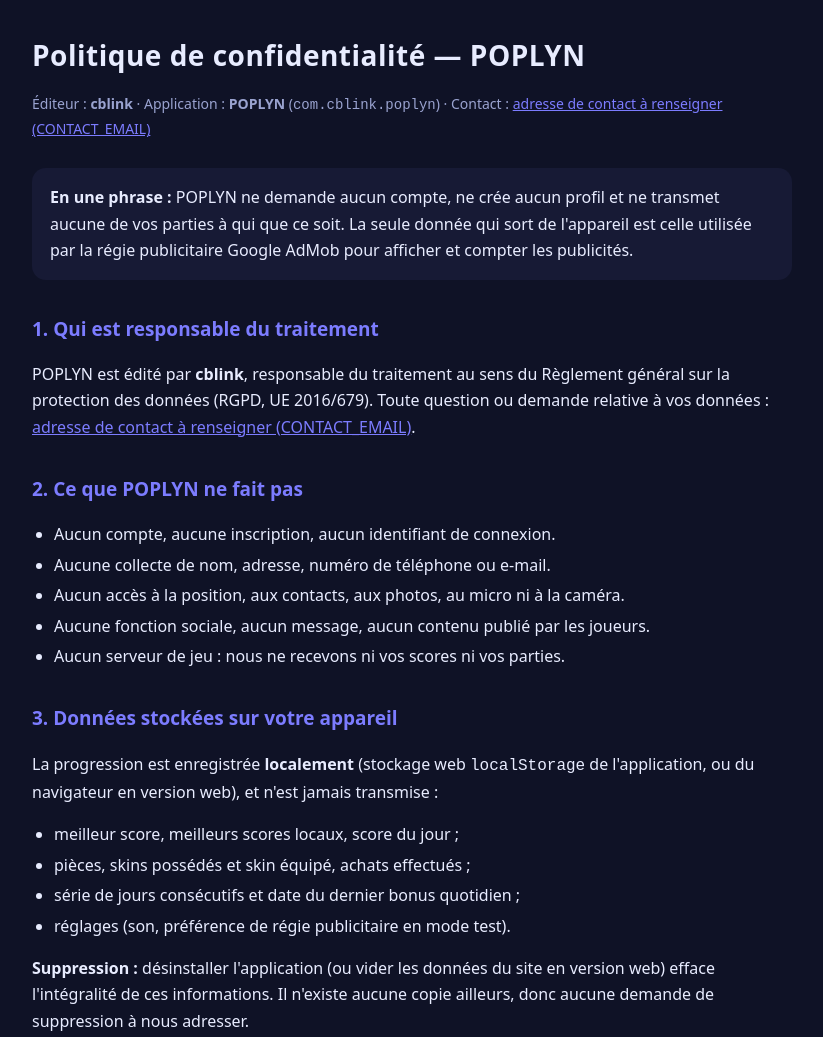
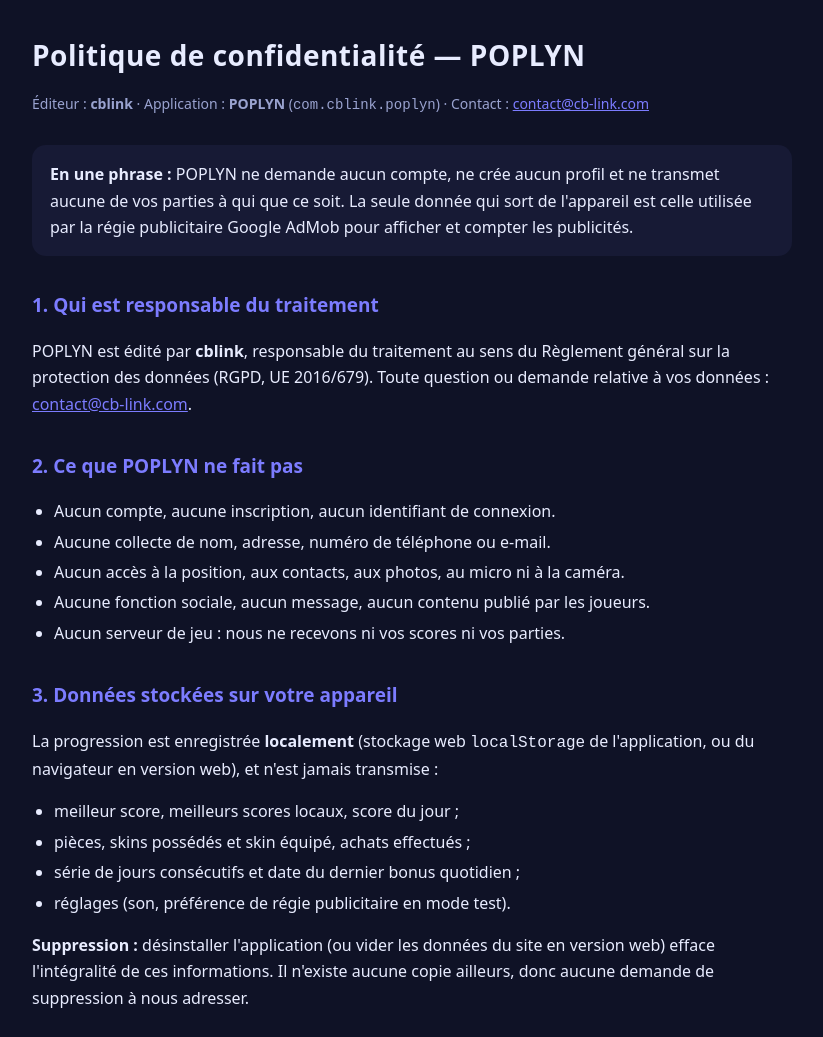
Before and after one commit to chrisx13/poplyn-web, a plain HTML site: page privacy.html in a window 1280 px wide. Shown: the top 1037 px of the page, without its empty margins (228-1051 px from the left). Drawn offline with Linux system fonts and the light colour scheme.

Commit message:
chore: injecte CONTACT_EMAIL (contact@cb-link.com) dans privacy/terms

```diff
--- a/privacy.html
+++ b/privacy.html
@@ -10,7 +10,7 @@
 <!-- Page autonome : aucune ressource externe, aucun script, aucun cookie.
      Elle est publiable telle quelle (Vercel / Netlify / GitHub Pages) et c'est
      cette URL qu'attendent App Store Connect et la Play Console.
-     `adresse de contact à renseigner (CONTACT_EMAIL)` est remplacé au build par tools/build-web.mjs. -->
+     `contact@cb-link.com` est remplacé au build par tools/build-web.mjs. -->
 <style>
   :root { --bg:#0f1226; --card:#171a35; --fg:#e8ecff; --dim:#9aa3d0; --accent:#7c7cff; }
   * { box-sizing: border-box; }
@@ -36,7 +36,7 @@
 
 <h1>Politique de confidentialité — POPLYN</h1>
 <p class="meta">Éditeur : <b>cblink</b> · Application : <b>POPLYN</b>
-(<code>com.cblink.poplyn</code>) · Contact : <a href="mailto:adresse de contact à renseigner (CONTACT_EMAIL)">adresse de contact à renseigner (CONTACT_EMAIL)</a></p>
+(<code>com.cblink.poplyn</code>) · Contact : <a href="mailto:contact@cb-link.com">contact@cb-link.com</a></p>
 
 <div class="card">
   <b>En une phrase :</b> POPLYN ne demande aucun compte, ne crée aucun profil et
@@ -50,7 +50,7 @@
   POPLYN est édité par <b>cblink</b>, responsable du traitement au sens du
   Règlement général sur la protection des données (RGPD, UE 2016/679). Toute
   question ou demande relative à vos données :
-  <a href="mailto:adresse de contact à renseigner (CONTACT_EMAIL)">adresse de contact à renseigner (CONTACT_EMAIL)</a>.
+  <a href="mailto:contact@cb-link.com">contact@cb-link.com</a>.
 </p>
 
 <h2>2. Ce que POPLYN ne fait pas</h2>
@@ -175,7 +175,7 @@
   Comme POPLYN ne conserve aucune donnée permettant de vous identifier, la
   demande la plus efficace passe directement par Google (réinitialisation de
   l'identifiant publicitaire ci-dessus) ; pour toute autre question, écrivez à
-  <a href="mailto:adresse de contact à renseigner (CONTACT_EMAIL)">adresse de contact à renseigner (CONTACT_EMAIL)</a>, réponse sous 30 jours.
+  <a href="mailto:contact@cb-link.com">contact@cb-link.com</a>, réponse sous 30 jours.
   Vous pouvez introduire une réclamation auprès de la CNIL (<a
   href="https://www.cnil.fr" rel="noopener" target="_blank">cnil.fr</a>) ou de
   l'autorité de contrôle de votre pays.
@@ -186,7 +186,7 @@
   sens du CCPA. La publicité personnalisée pouvant être qualifiée de « partage »
   selon les interprétations, les résidents de Californie peuvent la désactiver
   via le réglage système de leur appareil (voir §5) ou nous écrire à
-  <a href="mailto:adresse de contact à renseigner (CONTACT_EMAIL)">adresse de contact à renseigner (CONTACT_EMAIL)</a>.
+  <a href="mailto:contact@cb-link.com">contact@cb-link.com</a>.
 </p>
 
 <h2>10. Enfants</h2>
@@ -196,7 +196,7 @@
   n'est pas listée dans le programme « Familles » de Google Play ni dans la
   catégorie « Enfants » de l'App Store, et ne collecte sciemment aucune donnée
   d'un enfant. Un parent qui constaterait le contraire peut nous écrire à
-  <a href="mailto:adresse de contact à renseigner (CONTACT_EMAIL)">adresse de contact à renseigner (CONTACT_EMAIL)</a> : le nécessaire sera
+  <a href="mailto:contact@cb-link.com">contact@cb-link.com</a> : le nécessaire sera
   fait sans délai.
 </p>
 
@@ -216,7 +216,7 @@
 
 <footer>
   POPLYN — édité par cblink. Contact :
-  <a href="mailto:adresse de contact à renseigner (CONTACT_EMAIL)">adresse de contact à renseigner (CONTACT_EMAIL)</a> ·
+  <a href="mailto:contact@cb-link.com">contact@cb-link.com</a> ·
   <a href="terms.html">Conditions d'utilisation</a>
 </footer>
 
```
Also changed, not shown: terms.html (+4 -4 lines).
